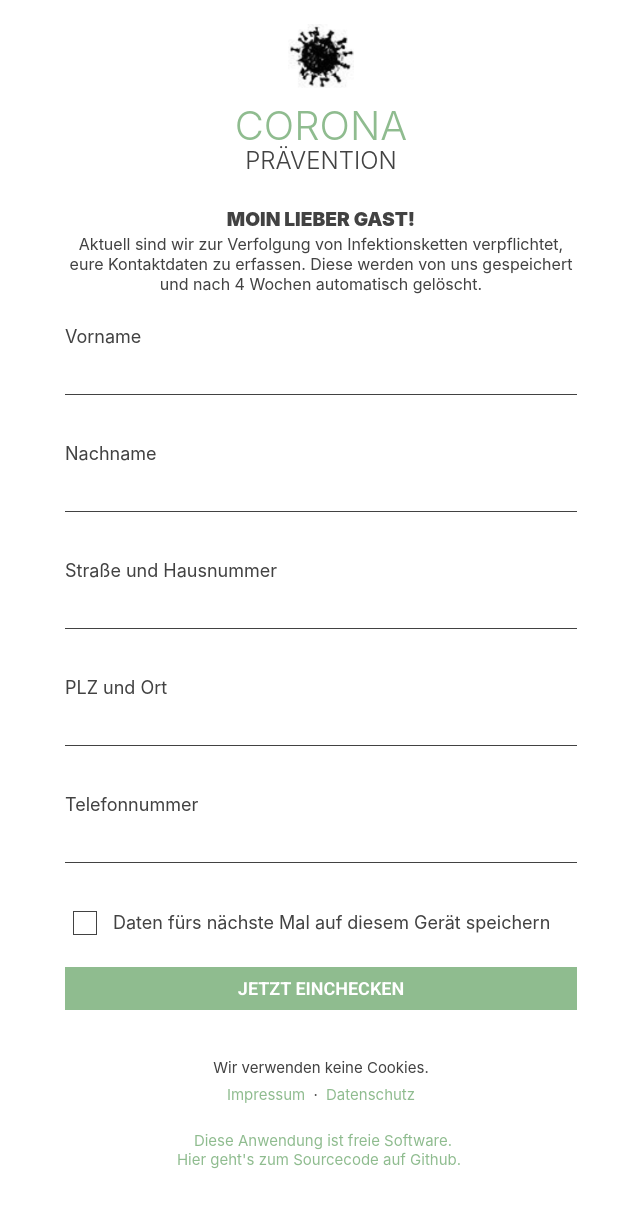
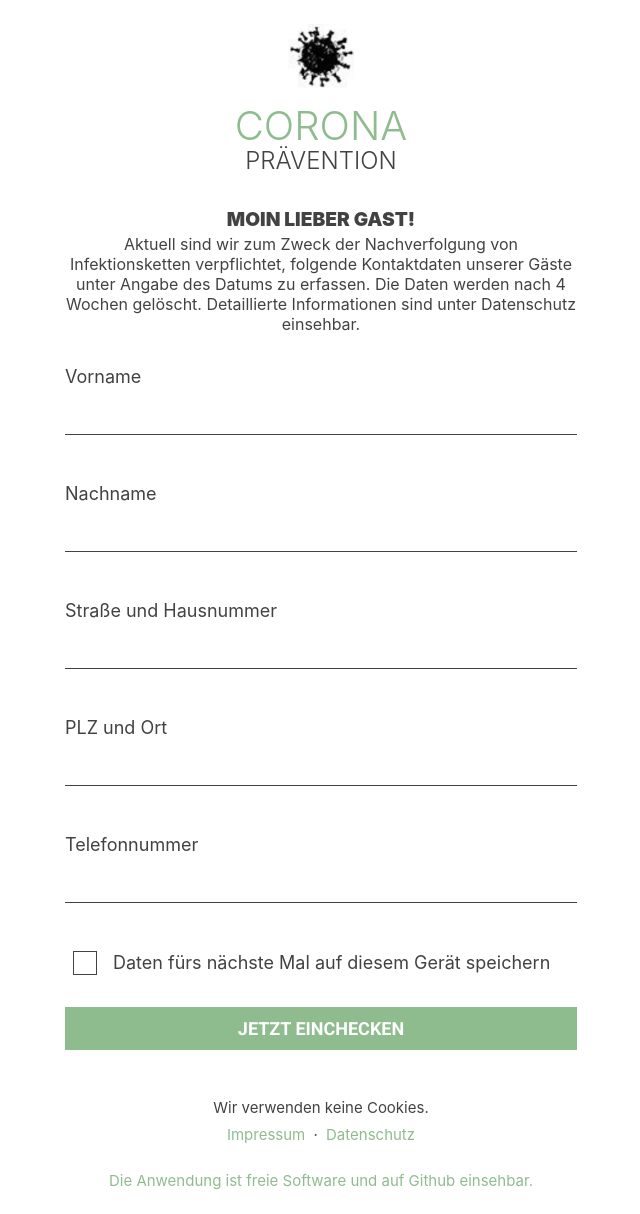
Before and after one commit to gaengeviertel/coronaSignIn, a Flask app: page / in a window 1280 px wide. Shown: the whole page, without its empty margins (319-959 px from the left). Before the commit the page ends 1169 px from the top, so only its background shows below. Run offline with Flask 2, Linux system fonts and the light colour scheme; some libraries are stand-ins or nearby versions.

Commit message:
text changes

```diff
--- a/src/templates/_footer.html.jinja2
+++ b/src/templates/_footer.html.jinja2
@@ -9,6 +9,6 @@
     </div>
     <br />
     <div class="footer-row">
-        <a href="https://github.com/ZuckerWatte/coronaSignIn" target="_blank">Diese Anwendung ist freie Software. <br /> Hier geht's zum Sourcecode auf Github.</a>
+        <a href="https://github.com/ZuckerWatte/coronaSignIn" target="_blank">Die Anwendung ist freie Software und auf Github einsehbar.</a>
     </div>
 </div>
--- a/src/templates/index.html.jinja2
+++ b/src/templates/index.html.jinja2
@@ -8,8 +8,10 @@
 <h1>Prävention</h1>
 <h2>Moin lieber Gast!</h2>
 <span class="description">
-    Aktuell sind wir zur Verfolgung von Infektionsketten verpflichtet, eure Kontaktdaten zu erfassen.
-    Diese werden von uns gespeichert und nach 4 Wochen automatisch gelöscht.
+    Aktuell sind wir zum Zweck der Nachverfolgung von Infektionsketten verpflichtet,
+    folgende Kontaktdaten unserer Gäste unter Angabe des Datums zu erfassen. Die Daten
+    werden nach 4 Wochen gelöscht. Detaillierte Informationen sind unter Datenschutz
+    einsehbar.
 </span>
 {% endblock %}
 
```
